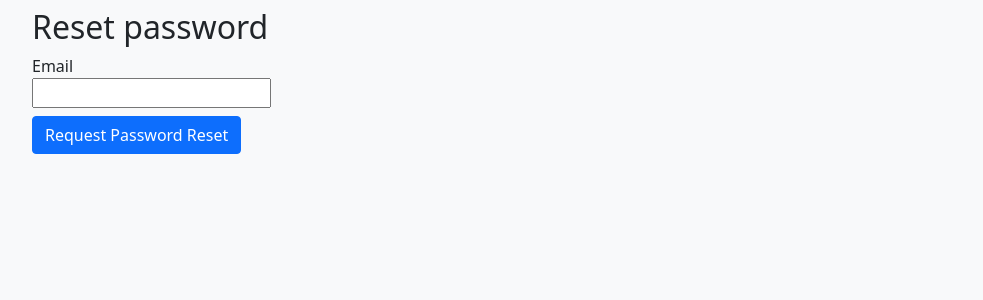
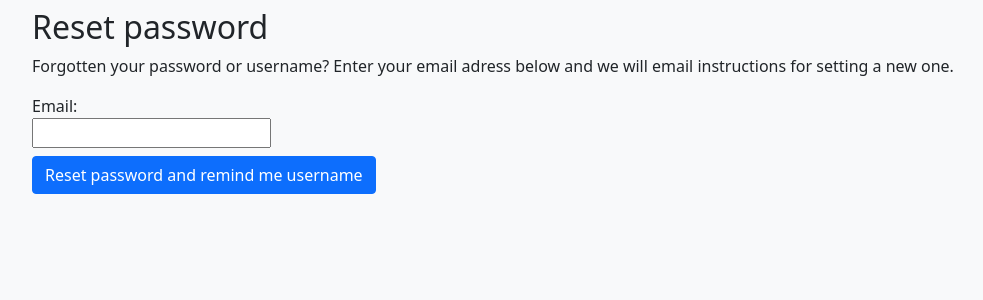
Before and after one commit to annasont/secret_santa, a Django app: page /password-reset/ in a window 1280 px wide. Shown: the part 56-356 px from the top of the page, without its empty margins (62-1045 px from the left). Run offline with Django 3.2, Linux system fonts and the light colour scheme.

Commit message:
Created password_reset.html and password_reset_done.html

```diff
--- a/secret_santa/urls.py
+++ b/secret_santa/urls.py
@@ -28,9 +28,9 @@ urlpatterns = [
     path('password-reset/',
         auth_views.PasswordResetView.as_view(template_name='users/password_reset.html'),
         name='password_reset'),
-    re_path('password-reset/done/',
+    path('password_reset/done/',
         auth_views.PasswordResetDoneView.as_view(template_name='users/password_reset_done.html'),
         name='password_reset_done'),
     path('', include('draw.urls')),
-    # re_path('', include('django.contrib.auth.urls')),
+    re_path('', include('django.contrib.auth.urls')),
 ]
--- a/users/templates/users/password_reset.html
+++ b/users/templates/users/password_reset.html
@@ -2,6 +2,7 @@
 {% block content %}
     <div class="container pt-2">
         <h2>Reset password</h2>
+        <p> Forgotten your password or username? Enter your email adress below and we will email instructions for setting a new one. </p>
         <form method='POST'>
             {% csrf_token %}
             <fieldset class="form-group">
@@ -18,12 +19,12 @@
                     {% endif %}
                 </div>
                 <div class="form-group mb-2">
-                    <label>{{ form.email.label }}</label>
+                    <label>{{ form.email.label }}:</label>
                     <div>{{ form.email }}</div>
                 </div>
             </fieldset>
             <div class="form-group mb-2">
-                <button type="submit" class="btn btn-primary">Request Password Reset</button>
+                <button type="submit" class="btn btn-primary">Reset password and remind me username</button>
             </div>
         </form>
     </div>
--- a/users/templates/users/password_reset_done.html
+++ b/users/templates/users/password_reset_done.html
@@ -2,7 +2,7 @@
 {% block content %}
     <div class="container pt-2">
         <div class="alert alert-info">
-            An email with instructions to reset you password has been sent.
+            An email with instructions to reset you password has been sent. If you don't receive en email, please make sure you've entered the address you registered with, and check your spam folder.
         </div>
     </div>
 {% endblock content %}
```
